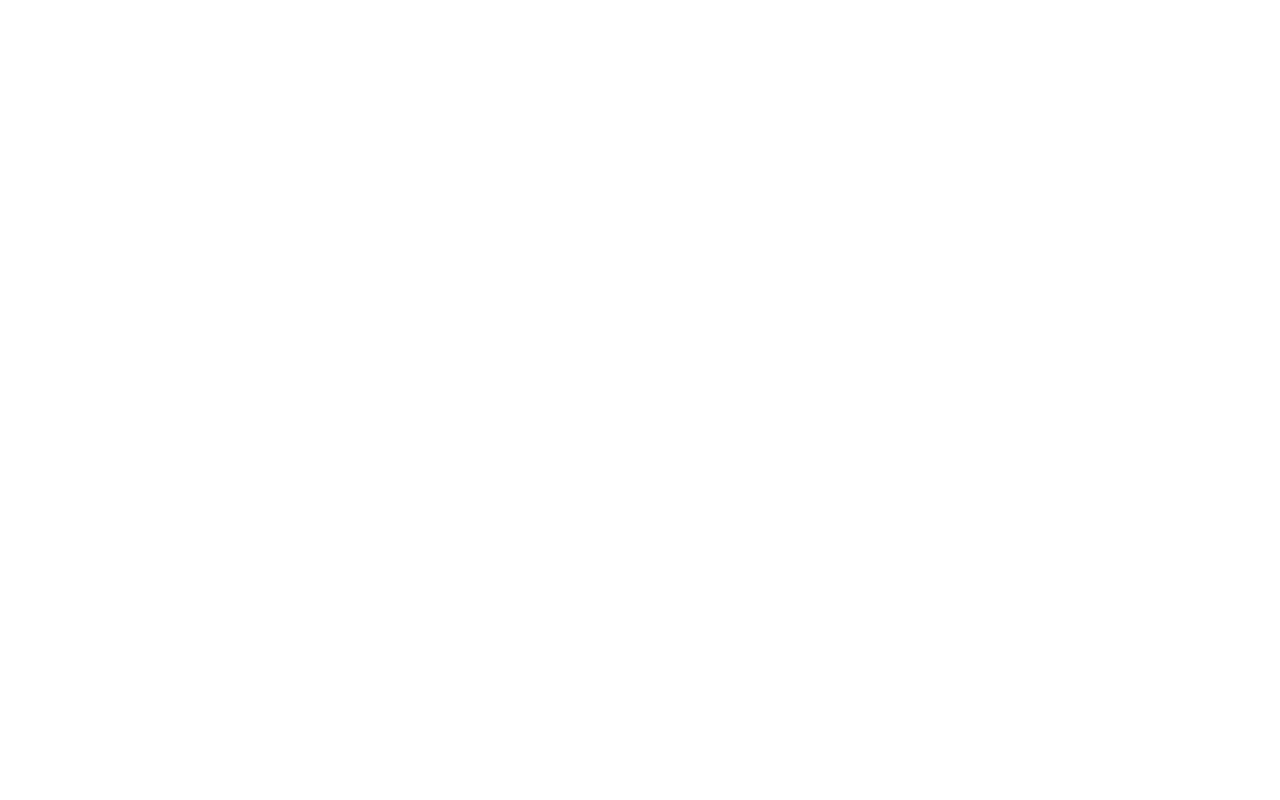
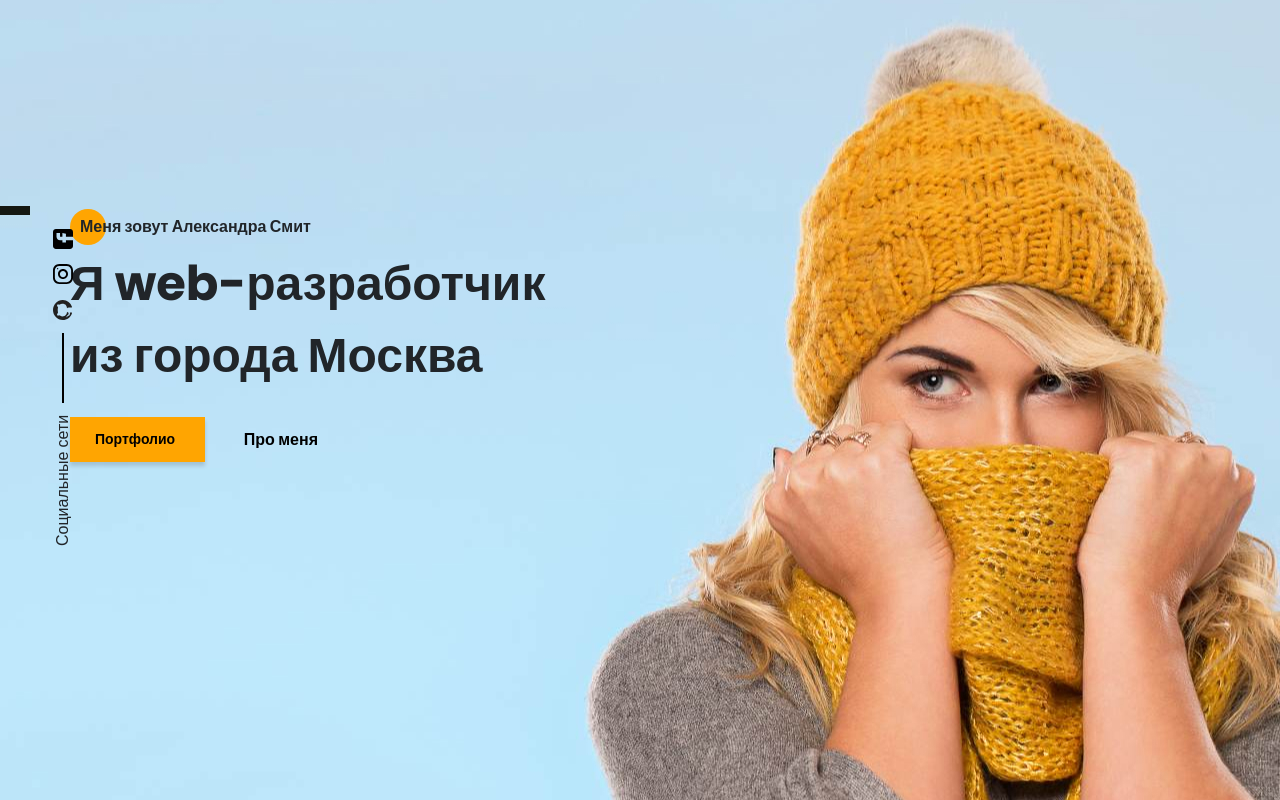
Before and after one commit to narzillo83/portfolio_test, a website: page src/index.html in a window 1280 px wide. Drawn offline with nearby package versions, Linux system fonts and the light colour scheme; files that its build step writes are made by us from their sources; files whose address does not match are found by name.

Commit message:
2020-12-29-01

```diff
--- a/src/index.html
+++ b/src/index.html
@@ -44,6 +44,28 @@
     <link rel="stylesheet" href="css/style.min.css">
 </head>
 <body>
+    <aside class="sidepanel">
+        <a href="#" class="sidepanel__link"><img src="icons/social/facebook.svg" alt="facebook"></a>
+        <a href="#" class="sidepanel__link"><img src="icons/social/instagram.svg" alt="instagram"></a>
+        <a href="#" class="sidepanel__link"><img src="icons/social/github.svg" alt="github"></a>
+        <div class="sidepanel__divider"></div>
+        <div class="sidepanel__text"><span>Социальные сети</span></div>
+    </aside>
+    <section class="promo">
+        <div class="hamburger">
+            <span></span>
+            <span class="hamburger-long"></span>
+            <span></span>
+        </div>
+        <div class="container">
+            <div class="title title_fz16 promo__subtitle">Меня зовут Александра Смит</div>
+            <h1 class="titile title_fz48 promo__title">Я web-разработчик из города Москва</h1>
+            <div class="promo__btns">
+                <a href="#" class="promo__link btn">Портфолио</a>
+                <a href="#" class="promo__link">Про меня</a>
+            </div>
+        </div>
+    </section>
 
     <script src="js/script.js"></script>
 </body>
--- a/src/sass/base/_mixins.scss
+++ b/src/sass/base/_mixins.scss
@@ -0,0 +1,17 @@
+@mixin before_circle
+{
+    &:before
+    {
+        content: '';
+        position: absolute;
+        z-index: -1;
+        top: -25%;
+        left: 0;
+        width: 36px;
+        height: 36px;
+        border-radius: 100%;
+        background: $main-color;
+
+    }
+
+}
--- a/src/sass/base/_variables.scss
+++ b/src/sass/base/_variables.scss
@@ -0,0 +1 @@
+$main-color: #FFA501;
--- /dev/null
+++ b/src/sass/blocks/_button.scss
@@ -0,0 +1,12 @@
+.btn
+{
+    width: 135px;
+    height: 45px;
+    background: $main-color;
+    box-shadow: 0px 4px 4px rgba(0, 0, 0, 0.15);
+    padding: 12px 25px;
+    font-style: normal;
+    font-weight: bold;
+    font-size: 14px;
+    line-height: 21px;
+}
--- /dev/null
+++ b/src/sass/blocks/_menu.scss
@@ -0,0 +1,10 @@
+.hamburger
+{
+    span
+    {
+        display: block;
+        width: 30px;
+        height: 3px;
+        background: #151812;
+    }
+}
--- /dev/null
+++ b/src/sass/blocks/_promo.scss
@@ -0,0 +1,37 @@
+.promo
+{
+    min-height: 100vh;
+    position: relative;
+    background: url('../img/main_bg.jpg') no-repeat 50%/cover;
+    padding-top: 206px;
+    &__title
+    {
+        margin-top: 9px;
+        width: 532px;
+    }
+    &__subtitle
+    {
+        @include before_circle;
+        position: relative;
+        padding-left: 10px;
+        z-index: 2;
+    }
+    &__btns
+    {
+        margin-top: 25px;
+        display: flex;
+        justify-content: space-between;
+        align-items: center;
+        width: 248px;
+    }
+    &__link
+    {
+        font-weight: 700;
+        color: #000;
+        &:hover
+        {
+            color: #000;
+            text-decoration: none;
+        }
+    }
+}
--- /dev/null
+++ b/src/sass/blocks/_sidepanel.scss
@@ -0,0 +1,29 @@
+.sidepanel
+{
+    position: fixed;
+    top: 226px;
+    left: 50px;
+    display: flex;
+    flex-direction: column;
+    justify-content: space-between;
+    align-items: center;
+    height: 338px;
+    z-index: 3;
+    &__divider
+    {
+        width: 2px;
+        height: 70px;
+        background-color: #000;
+    }
+    &__text
+    {
+        height: 150px;
+        width: 25px;
+        span
+        {
+            transform: rotate(-90deg) translate(-30%, -260%);
+            display: block;
+            width: 150px;
+        }
+    }
+}
--- /dev/null
+++ b/src/sass/blocks/_title.scss
@@ -0,0 +1,20 @@
+.title
+{
+    font-weight: 700;
+    font-size: 36px;
+    line-height: 60px;
+    &_fz14
+    {
+        font-size: 14px;
+        line-height: 21px;
+    }
+    &_fz16
+    {
+        font-size: 16px;
+        line-height: 24px;
+    }
+    &_fz48
+    {
+        font-size: 48px;
+    }
+}
--- a/src/sass/style.scss
+++ b/src/sass/style.scss
@@ -1,8 +1,23 @@
 @import 'libs/bootstrap-reboot.min';
 @import url('https://fonts.googleapis.com/css2?family=Poppins:wght@500;700&display=swap');
+
+@import 'base/variables';
+@import 'base/mixins';
 
 * {
     font-family: 'Poppins', sans-serif;
     margin: 0;
     padding: 0;
 }
+
+.container
+{
+    width: 1140px;
+    margin: 0 auto;
+}
+
+@import 'blocks/promo';
+@import 'blocks/title';
+@import 'blocks/button';
+@import 'blocks/sidepanel';
+@import 'blocks/menu';
```
Also changed, not shown: dist/css/style.min.css, dist/index.html.
